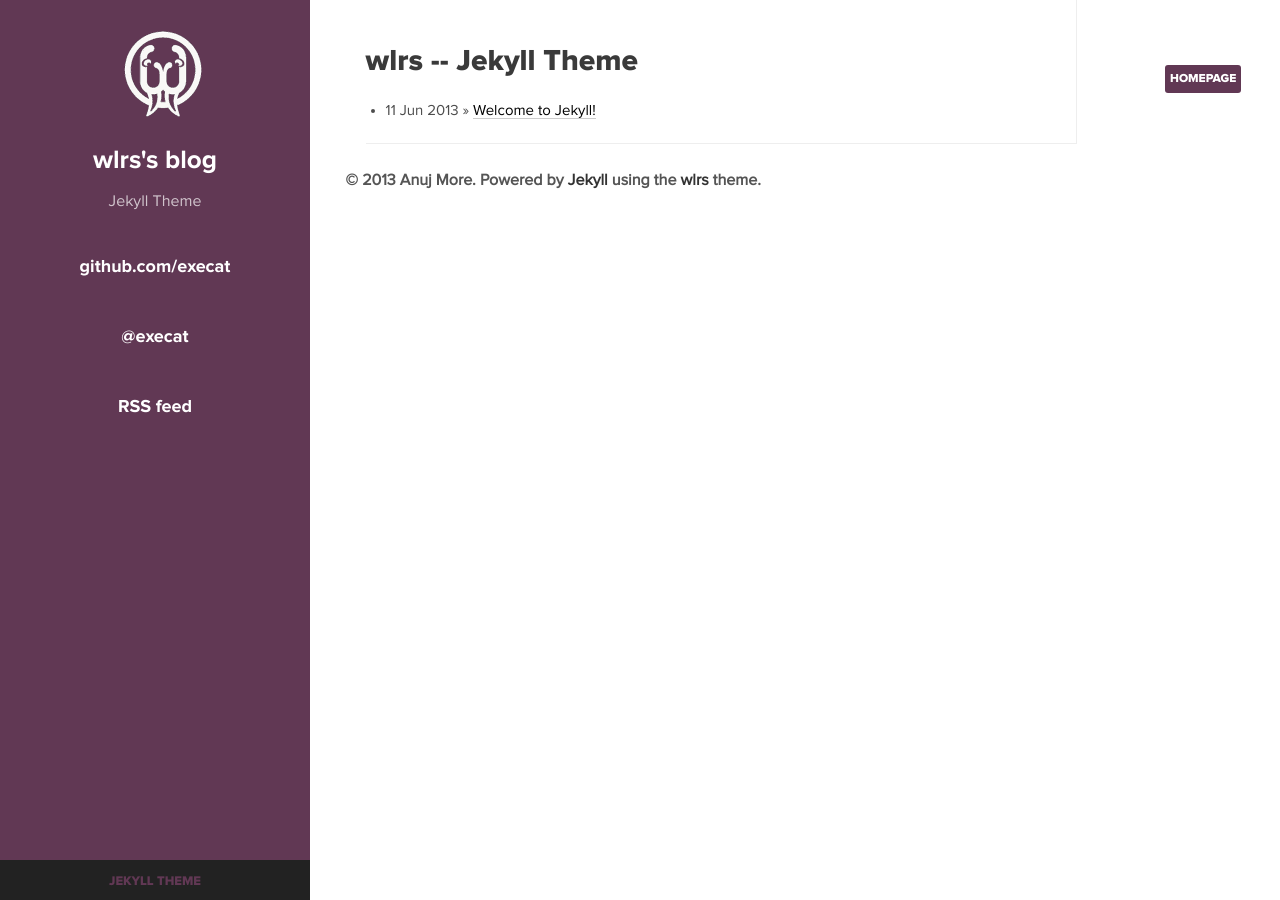
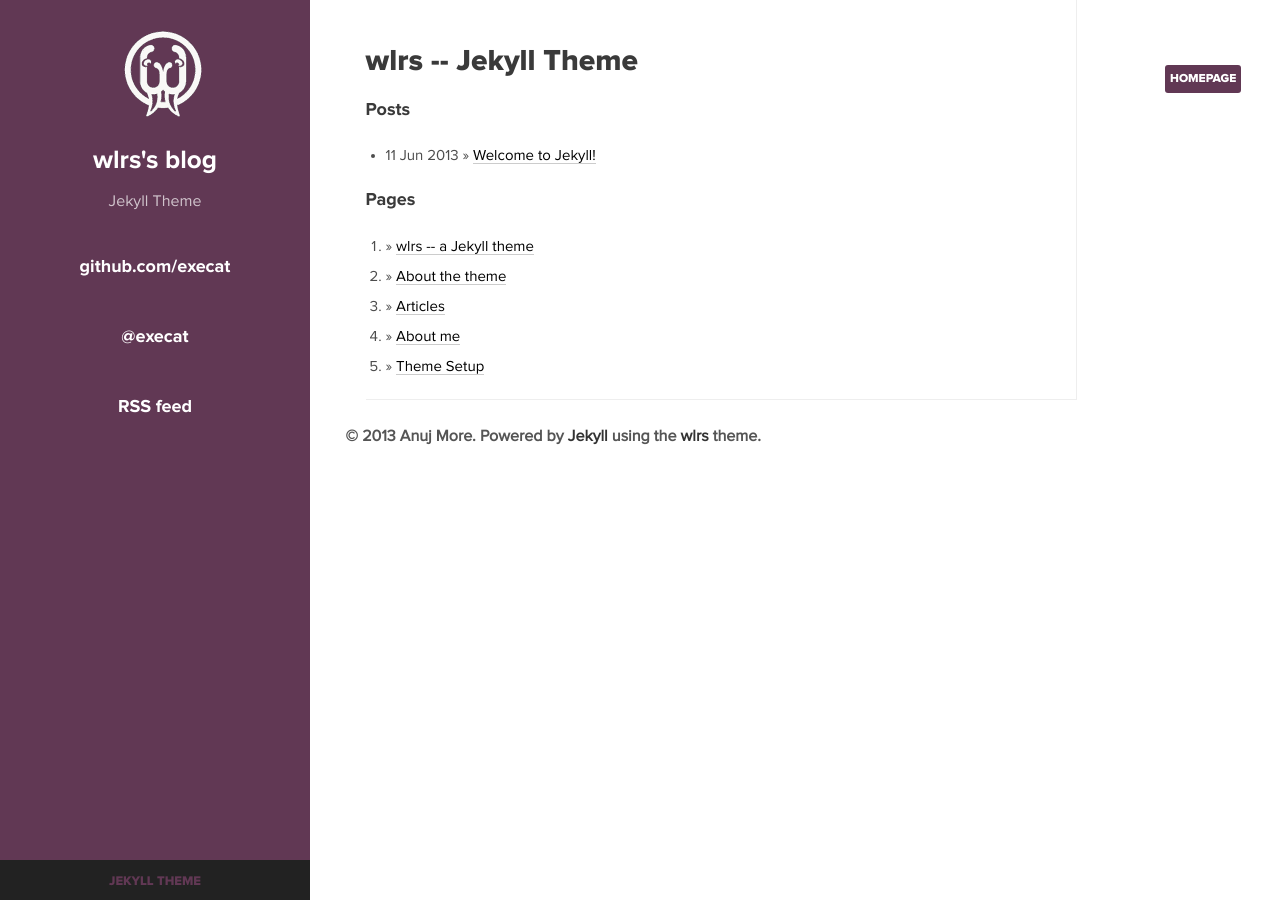
Before and after one commit to alpfundi/wlrs, a Jekyll site: the page built from index.md, in a window 1280 px wide. Built offline with Jekyll 4.4.1, drawn with Linux system fonts in a browser that asks for light colours; nearby versions of some CDN libraries.

Commit message:
Adding pages on the index page

```diff
--- a/index.md
+++ b/index.md
@@ -6,9 +6,19 @@
 ---
 
   <p>
+    <h2>Posts </h2>
     <ul class="posts">
       {% for post in site.posts %}
         <li><span>{{ post.date | date_to_string }}</span> &raquo; <a href="{{ site.url }}{{ post.url }}">{{ post.title }}</a></li>
       {% endfor %}
     </ul>
   </p>
+
+  <p>
+    <h2>Pages </h2>
+    <ol class="posts">
+      {% for page in site.pages %}
+        <li><span> &raquo; </span><a href="{{ site.url }}{{ page.url }}">{{ page.title }}</a></li>
+      {% endfor %}
+    </ol>
+  </p>
```
